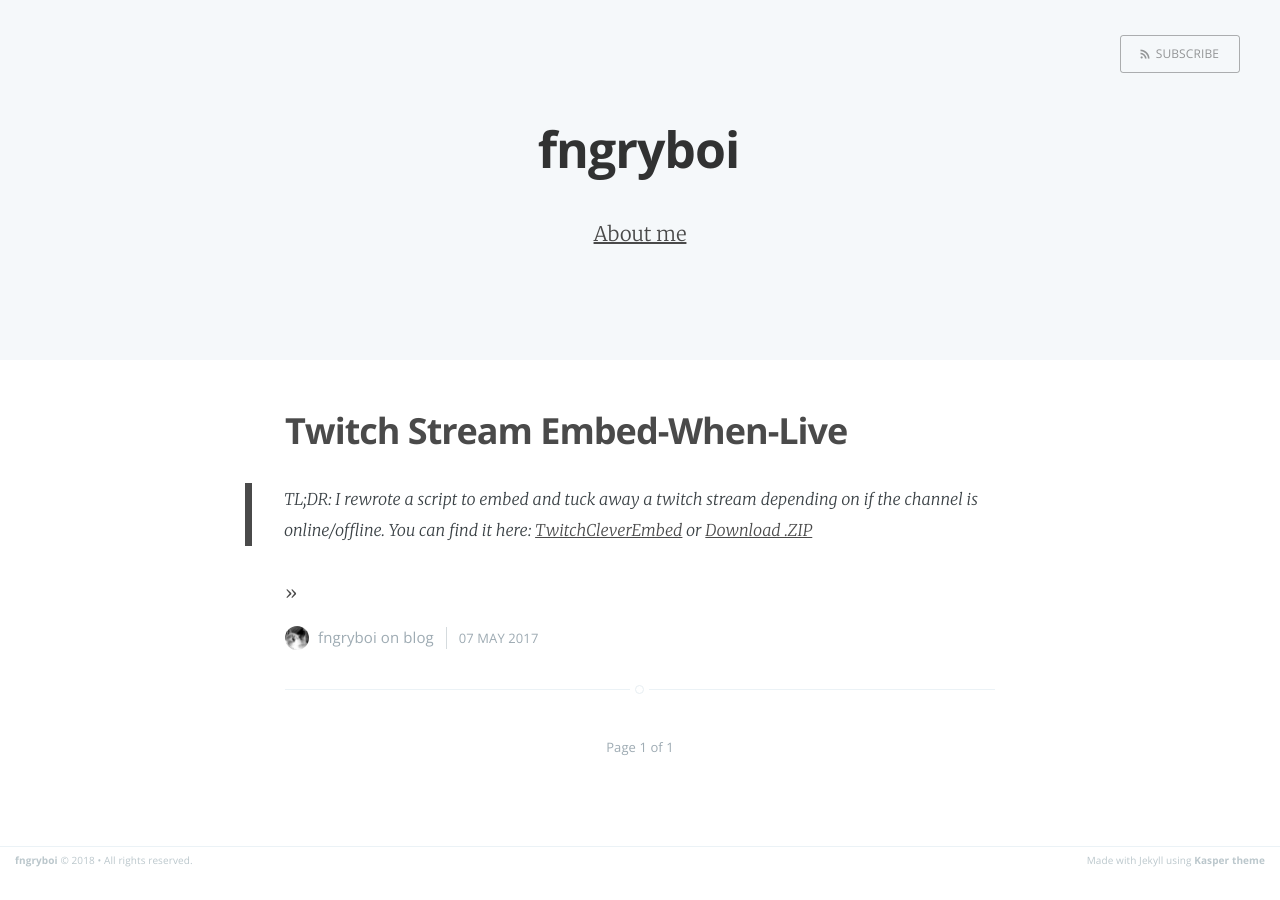
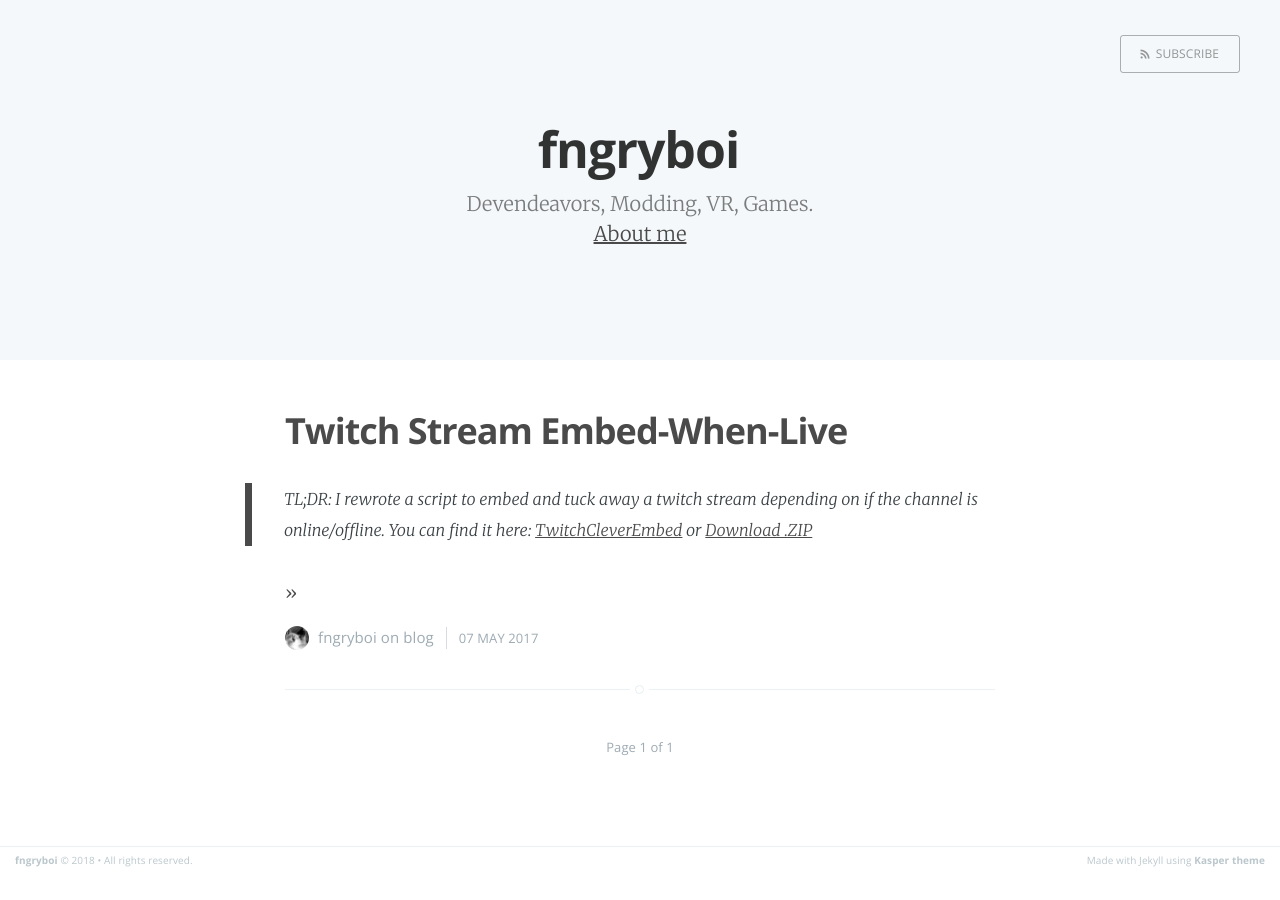
Before and after one commit to fngryboi/fngryboi.github.io, a Jekyll site: the page built from index.html, in a window 1280 px wide. Built offline with Jekyll 4.4.1, drawn with Linux system fonts in a browser that asks for light colours; the list of posts is cut into pages by our own code.

Commit message:
going live 2

```diff
--- a/_config.yml
+++ b/_config.yml
@@ -1,5 +1,5 @@
 name: fngryboi
-description:
+description: Devendeavors, Modding, VR, Games
 meta_description:
 
 markdown: kramdown
```
